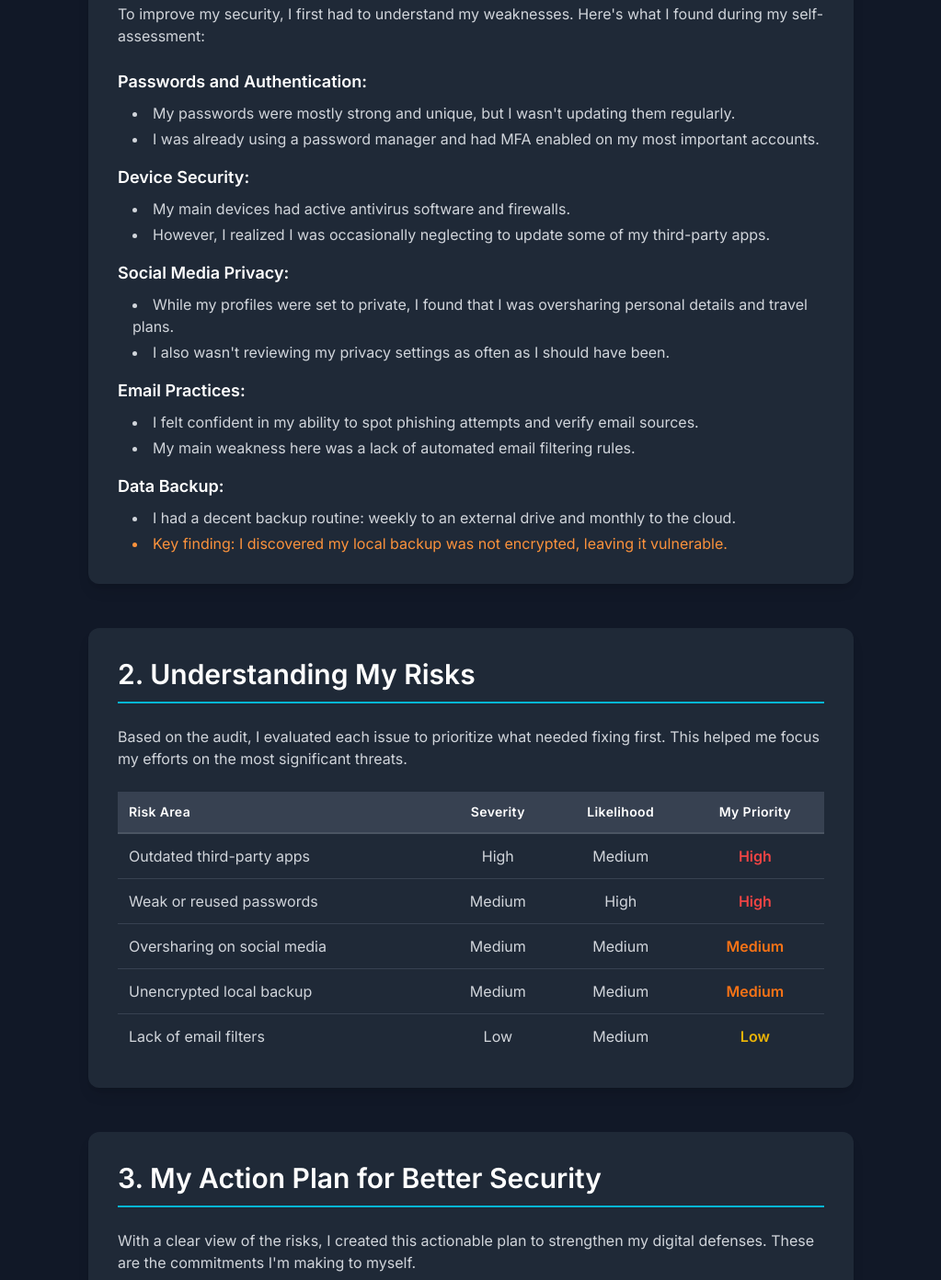
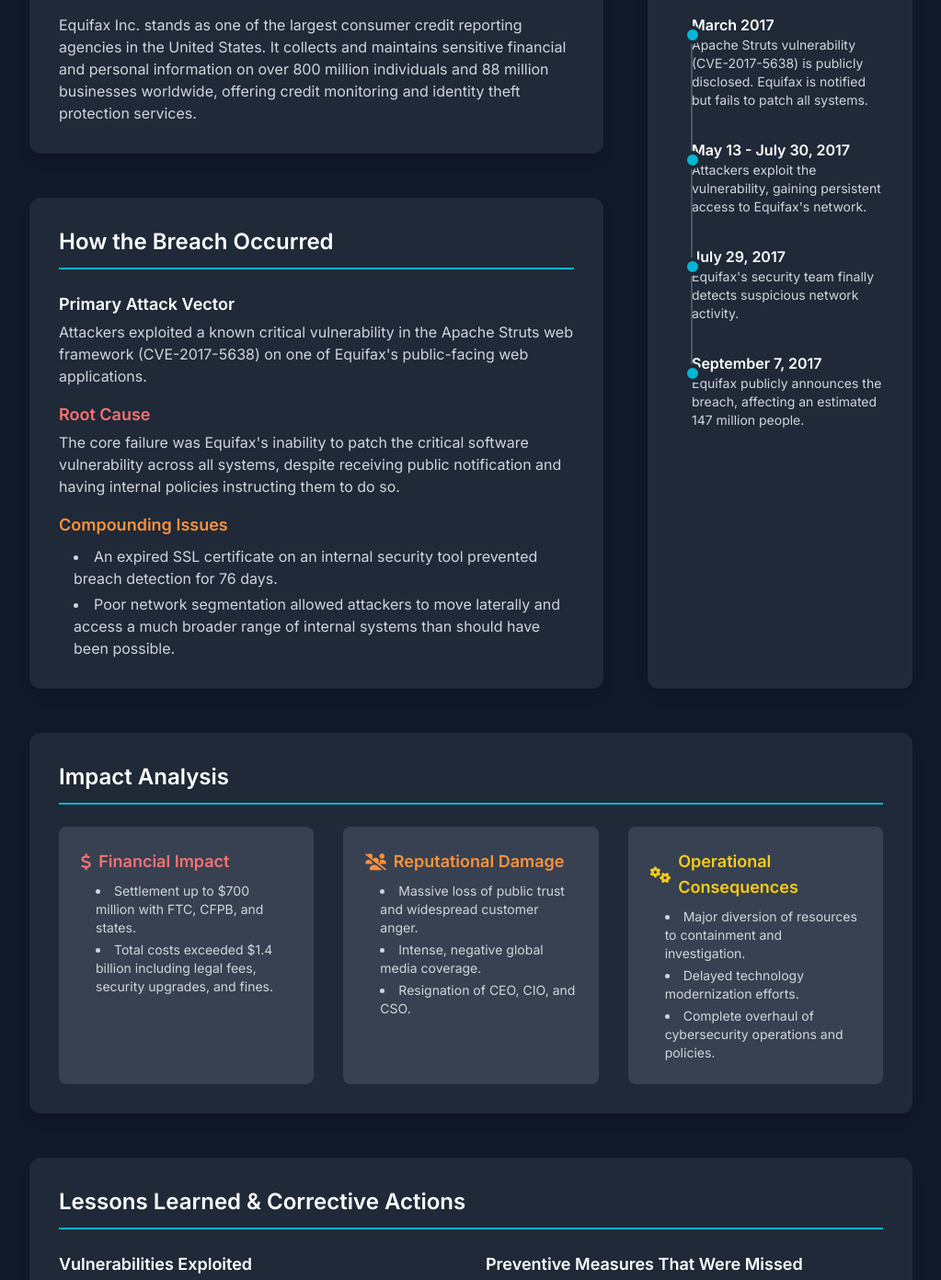
Before and after one commit to adewaleolalekan/cybersecurity, a plain HTML site: page cyber_hygiene/index.html in a window 1280 px wide. Shown: the part 307-1699 px from the top of the page at 92% size, without its empty margins (128-1151 px from the left). Drawn offline with nearby package versions, Linux system fonts and the light colour scheme.

Commit message:
Update index.html

```diff
--- a/cyber_hygiene/index.html
+++ b/cyber_hygiene/index.html
@@ -3,7 +3,7 @@
 <head>
     <meta charset="UTF-8">
     <meta name="viewport" content="width=device-width, initial-scale=1.0">
-    <title>My Personal Cyber Hygiene Audit</title>
+    <title>Case Study: Equifax Data Breach Analysis</title>
 
     <!-- Tailwind CSS for styling -->
     <script src="https://cdn.tailwindcss.com"></script>
@@ -13,189 +13,186 @@
     <link rel="preconnect" href="https://fonts.gstatic.com" crossorigin>
     <link href="https://fonts.googleapis.com/css2?family=Inter:wght@400;500;600;700&display=swap" rel="stylesheet">
 
+    <!-- Font Awesome for Icons -->
+    <link rel="stylesheet" href="https://cdnjs.cloudflare.com/ajax/libs/font-awesome/6.4.0/css/all.min.css">
+
     <!-- Custom Styles -->
     <style>
         body {
             font-family: 'Inter', sans-serif;
         }
-        /* Style for table headers */
-        th {
-            background-color: #374151; /* bg-gray-700 */
+        .timeline-item::before {
+            content: '';
+            position: absolute;
+            left: -1px;
+            top: 1rem;
+            bottom: -1rem;
+            width: 2px;
+            background-color: #4b5563; /* gray-600 */
         }
-        /* Style for priority cells */
-        .priority-high {
-            color: #ef4444; /* text-red-500 */
-            font-weight: 600;
+        .timeline-item:last-child::before {
+            display: none;
         }
-        .priority-medium {
-            color: #f97316; /* text-orange-500 */
-            font-weight: 600;
-        }
-        .priority-low {
-            color: #eab308; /* text-yellow-500 */
-            font-weight: 600;
+        .timeline-dot {
+            position: absolute;
+            left: -9px;
+            top: 0.8rem;
+            height: 20px;
+            width: 20px;
+            border-radius: 50%;
+            background-color: #06b6d4; /* cyan-500 */
+            border: 4px solid #1f2937; /* gray-800 */
         }
     </style>
 </head>
 <body class="bg-gray-900 text-gray-300 antialiased">
 
     <!-- Main Container -->
-    <div class="container mx-auto max-w-4xl px-4 sm:px-6 lg:px-8 py-12 sm:py-16">
+    <div class="container mx-auto max-w-5xl px-4 sm:px-6 lg:px-8 py-12 sm:py-16">
 
         <!-- Header -->
-        <header class="text-center mb-12">
-            <h1 class="text-4xl sm:text-5xl font-bold text-white tracking-tight">Strengthening My Digital Defenses</h1>
-            <p class="mt-4 text-lg text-cyan-400">A Personal Cyber Hygiene Audit and Action Plan</p>
+        <header class="text-center mb-16">
+            <h1 class="text-4xl sm:text-5xl font-bold text-white tracking-tight">Case Study: The Equifax Data Breach</h1>
+            <p class="mt-4 text-lg text-cyan-400">An Analysis of Failures and Key Takeaways</p>
         </header>
 
         <!-- Main Content Grid -->
         <main class="space-y-12">
 
-            <!-- Section 1: Audit Summary -->
+            <!-- Description & Timeline Section -->
+            <div class="grid grid-cols-1 lg:grid-cols-3 gap-12">
+                <!-- Left Column: Description & How it Happened -->
+                <div class="lg:col-span-2 space-y-12">
+                     <!-- Description -->
+                    <section class="bg-gray-800 p-6 sm:p-8 rounded-xl shadow-lg">
+                        <h2 class="text-2xl font-semibold text-white border-b-2 border-cyan-500 pb-3 mb-6">Organization Profile: Equifax Inc.</h2>
+                        <p>Equifax Inc. stands as one of the largest consumer credit reporting agencies in the United States. It collects and maintains sensitive financial and personal information on over 800 million individuals and 88 million businesses worldwide, offering credit monitoring and identity theft protection services.</p>
+                    </section>
+
+                    <!-- How the Breach Occurred -->
+                    <section class="bg-gray-800 p-6 sm:p-8 rounded-xl shadow-lg">
+                        <h2 class="text-2xl font-semibold text-white border-b-2 border-cyan-500 pb-3 mb-6">How the Breach Occurred</h2>
+                        <div class="space-y-4">
+                            <div>
+                                <h3 class="font-semibold text-lg text-white">Primary Attack Vector</h3>
+                                <p class="mt-1">Attackers exploited a known critical vulnerability in the Apache Struts web framework (CVE-2017-5638) on one of Equifax's public-facing web applications.</p>
+                            </div>
+                            <div>
+                                <h3 class="font-semibold text-lg text-red-400">Root Cause</h3>
+                                <p class="mt-1">The core failure was Equifax's inability to patch the critical software vulnerability across all systems, despite receiving public notification and having internal policies instructing them to do so.</p>
+                            </div>
+                            <div>
+                                <h3 class="font-semibold text-lg text-orange-400">Compounding Issues</h3>
+                                <ul class="list-disc list-inside mt-2 ml-4 space-y-1">
+                                    <li>An expired SSL certificate on an internal security tool prevented breach detection for 76 days.</li>
+                                    <li>Poor network segmentation allowed attackers to move laterally and access a much broader range of internal systems than should have been possible.</li>
+                                </ul>
+                            </div>
+                        </div>
+                    </section>
+                </div>
+
+                <!-- Right Column: Timeline -->
+                <aside class="bg-gray-800 p-6 sm:p-8 rounded-xl shadow-lg">
+                    <h2 class="text-2xl font-semibold text-white border-b-2 border-cyan-500 pb-3 mb-6">Breach Timeline</h2>
+                    <div class="relative pl-4">
+                        <div class="timeline-item relative pb-8">
+                            <div class="timeline-dot"></div>
+                            <h4 class="font-semibold text-white">March 2017</h4>
+                            <p class="text-sm">Apache Struts vulnerability (CVE-2017-5638) is publicly disclosed. Equifax is notified but fails to patch all systems.</p>
+                        </div>
+                        <div class="timeline-item relative pb-8">
+                            <div class="timeline-dot"></div>
+                            <h4 class="font-semibold text-white">May 13 - July 30, 2017</h4>
+                            <p class="text-sm">Attackers exploit the vulnerability, gaining persistent access to Equifax's network.</p>
+                        </div>
+                        <div class="timeline-item relative pb-8">
+                            <div class="timeline-dot"></div>
+                            <h4 class="font-semibold text-white">July 29, 2017</h4>
+                            <p class="text-sm">Equifax's security team finally detects suspicious network activity.</p>
+                        </div>
+                        <div class="timeline-item relative">
+                            <div class="timeline-dot"></div>
+                            <h4 class="font-semibold text-white">September 7, 2017</h4>
+                            <p class="text-sm">Equifax publicly announces the breach, affecting an estimated 147 million people.</p>
+                        </div>
+                    </div>
+                </aside>
+            </div>
+
+            <!-- Impact Analysis -->
             <section class="bg-gray-800 p-6 sm:p-8 rounded-xl shadow-lg">
-                <h2 class="text-2xl sm:text-3xl font-semibold text-white border-b-2 border-cyan-500 pb-3 mb-6">1. Where I Stood: My Initial Audit</h2>
-                <p class="mb-6">To improve my security, I first had to understand my weaknesses. Here's what I found during my self-assessment:</p>
-                <div class="space-y-4 text-gray-300">
-                    <div>
-                        <h3 class="font-semibold text-lg text-white">Passwords and Authentication:</h3>
-                        <ul class="list-disc list-inside mt-2 ml-4 space-y-1">
-                            <li>My passwords were mostly strong and unique, but I wasn't updating them regularly.</li>
-                            <li>I was already using a password manager and had MFA enabled on my most important accounts.</li>
+                <h2 class="text-2xl font-semibold text-white border-b-2 border-cyan-500 pb-3 mb-6">Impact Analysis</h2>
+                <div class="grid grid-cols-1 md:grid-cols-3 gap-8 mt-6">
+                    <div class="bg-gray-700 p-6 rounded-lg">
+                        <h3 class="font-semibold text-lg text-red-400 flex items-center"><i class="fas fa-dollar-sign mr-2"></i>Financial Impact</h3>
+                        <ul class="list-disc list-inside mt-2 ml-4 space-y-1 text-sm">
+                            <li>Settlement up to $700 million with FTC, CFPB, and states.</li>
+                            <li>Total costs exceeded $1.4 billion including legal fees, security upgrades, and fines.</li>
                         </ul>
                     </div>
-                    <div>
-                        <h3 class="font-semibold text-lg text-white">Device Security:</h3>
-                        <ul class="list-disc list-inside mt-2 ml-4 space-y-1">
-                            <li>My main devices had active antivirus software and firewalls.</li>
-                            <li>However, I realized I was occasionally neglecting to update some of my third-party apps.</li>
+                    <div class="bg-gray-700 p-6 rounded-lg">
+                        <h3 class="font-semibold text-lg text-orange-400 flex items-center"><i class="fas fa-users-slash mr-2"></i>Reputational Damage</h3>
+                        <ul class="list-disc list-inside mt-2 ml-4 space-y-1 text-sm">
+                            <li>Massive loss of public trust and widespread customer anger.</li>
+                            <li>Intense, negative global media coverage.</li>
+                            <li>Resignation of CEO, CIO, and CSO.</li>
                         </ul>
                     </div>
-                    <div>
-                        <h3 class="font-semibold text-lg text-white">Social Media Privacy:</h3>
-                        <ul class="list-disc list-inside mt-2 ml-4 space-y-1">
-                            <li>While my profiles were set to private, I found that I was oversharing personal details and travel plans.</li>
-                            <li>I also wasn't reviewing my privacy settings as often as I should have been.</li>
-                        </ul>
-                    </div>
-                    <div>
-                        <h3 class="font-semibold text-lg text-white">Email Practices:</h3>
-                        <ul class="list-disc list-inside mt-2 ml-4 space-y-1">
-                            <li>I felt confident in my ability to spot phishing attempts and verify email sources.</li>
-                            <li>My main weakness here was a lack of automated email filtering rules.</li>
-                        </ul>
-                    </div>
-                    <div>
-                        <h3 class="font-semibold text-lg text-white">Data Backup:</h3>
-                        <ul class="list-disc list-inside mt-2 ml-4 space-y-1">
-                            <li>I had a decent backup routine: weekly to an external drive and monthly to the cloud.</li>
-                            <li class="text-orange-400">Key finding: I discovered my local backup was not encrypted, leaving it vulnerable.</li>
+                    <div class="bg-gray-700 p-6 rounded-lg">
+                        <h3 class="font-semibold text-lg text-yellow-400 flex items-center"><i class="fas fa-cogs mr-2"></i>Operational Consequences</h3>
+                        <ul class="list-disc list-inside mt-2 ml-4 space-y-1 text-sm">
+                            <li>Major diversion of resources to containment and investigation.</li>
+                            <li>Delayed technology modernization efforts.</li>
+                            <li>Complete overhaul of cybersecurity operations and policies.</li>
                         </ul>
                     </div>
                 </div>
             </section>
 
-            <!-- Section 2: Risk Evaluation -->
+            <!-- Lessons Learned & Post-Breach Actions -->
             <section class="bg-gray-800 p-6 sm:p-8 rounded-xl shadow-lg">
-                <h2 class="text-2xl sm:text-3xl font-semibold text-white border-b-2 border-cyan-500 pb-3 mb-6">2. Understanding My Risks</h2>
-                <p class="mb-6">Based on the audit, I evaluated each issue to prioritize what needed fixing first. This helped me focus my efforts on the most significant threats.</p>
-                <div class="overflow-x-auto">
-                    <table class="w-full text-left border-collapse">
-                        <thead class="text-white">
-                            <tr>
-                                <th class="p-3 text-sm font-semibold tracking-wide border-b-2 border-gray-600">Risk Area</th>
-                                <th class="p-3 text-sm font-semibold tracking-wide border-b-2 border-gray-600 text-center">Severity</th>
-                                <th class="p-3 text-sm font-semibold tracking-wide border-b-2 border-gray-600 text-center">Likelihood</th>
-                                <th class="p-3 text-sm font-semibold tracking-wide border-b-2 border-gray-600 text-center">My Priority</th>
-                            </tr>
-                        </thead>
-                        <tbody class="divide-y divide-gray-700">
-                            <tr class="hover:bg-gray-700 transition-colors duration-200">
-                                <td class="p-3">Outdated third-party apps</td>
-                                <td class="p-3 text-center">High</td>
-                                <td class="p-3 text-center">Medium</td>
-                                <td class="p-3 text-center priority-high">High</td>
-                            </tr>
-                            <tr class="hover:bg-gray-700 transition-colors duration-200">
-                                <td class="p-3">Weak or reused passwords</td>
-                                <td class="p-3 text-center">Medium</td>
-                                <td class="p-3 text-center">High</td>
-                                <td class="p-3 text-center priority-high">High</td>
-                            </tr>
-                            <tr class="hover:bg-gray-700 transition-colors duration-200">
-                                <td class="p-3">Oversharing on social media</td>
-                                <td class="p-3 text-center">Medium</td>
-                                <td class="p-3 text-center">Medium</td>
-                                <td class="p-3 text-center priority-medium">Medium</td>
-                            </tr>
-                            <tr class="hover:bg-gray-700 transition-colors duration-200">
-                                <td class="p-3">Unencrypted local backup</td>
-                                <td class="p-3 text-center">Medium</td>
-                                <td class="p-3 text-center">Medium</td>
-                                <td class="p-3 text-center priority-medium">Medium</td>
-                            </tr>
-                            <tr class="hover:bg-gray-700 transition-colors duration-200">
-                                <td class="p-3">Lack of email filters</td>
-                                <td class="p-3 text-center">Low</td>
-                                <td class="p-3 text-center">Medium</td>
-                                <td class="p-3 text-center priority-low">Low</td>
-                            </tr>
-                        </tbody>
-                    </table>
-                </div>
-            </section>
-
-            <!-- Section 3: Improvement Plan -->
-            <section class="bg-gray-800 p-6 sm:p-8 rounded-xl shadow-lg">
-                <h2 class="text-2xl sm:text-3xl font-semibold text-white border-b-2 border-cyan-500 pb-3 mb-6">3. My Action Plan for Better Security</h2>
-                 <p class="mb-6">With a clear view of the risks, I created this actionable plan to strengthen my digital defenses. These are the commitments I'm making to myself.</p>
-                <div class="space-y-4">
+                <h2 class="text-2xl font-semibold text-white border-b-2 border-cyan-500 pb-3 mb-6">Lessons Learned & Corrective Actions</h2>
+                <div class="grid grid-cols-1 md:grid-cols-2 gap-8 mt-6">
                     <div>
-                        <h3 class="font-semibold text-lg text-white">Passwords and Authentication:</h3>
+                        <h3 class="font-semibold text-lg text-white">Vulnerabilities Exploited</h3>
                         <ul class="list-disc list-inside mt-2 ml-4 space-y-1">
-                            <li>I will rotate all my passwords every 6 months using my password manager.</li>
-                            <li>I will conduct an audit of my saved passwords to eliminate any duplicates.</li>
+                            <li>Unpatched software (Apache Struts).</li>
+                            <li>Lack of proper asset and vulnerability management.</li>
+                            <li>Insufficient monitoring due to expired security certificates.</li>
+                            <li>Poor network segmentation.</li>
                         </ul>
                     </div>
                     <div>
-                        <h3 class="font-semibold text-lg text-white">Device Security:</h3>
+                        <h3 class="font-semibold text-lg text-white">Preventive Measures That Were Missed</h3>
                         <ul class="list-disc list-inside mt-2 ml-4 space-y-1">
-                            <li>I will set monthly reminders to check and update all my third-party applications.</li>
-                            <li>I will enable automatic updates for applications wherever possible.</li>
-                        </ul>
-                    </div>
-                    <div>
-                        <h3 class="font-semibold text-lg text-white">Social Media Privacy:</h3>
-                        <ul class="list-disc list-inside mt-2 ml-4 space-y-1">
-                            <li>I will review and adjust my privacy settings on all platforms every quarter.</li>
-                            <li>I will stop sharing travel or other sensitive updates in real time.</li>
-                        </ul>
-                    </div>
-                    <div>
-                        <h3 class="font-semibold text-lg text-white">Email Practices:</h3>
-                        <ul class="list-disc list-inside mt-2 ml-4 space-y-1">
-                            <li>I will implement email filters to automatically flag emails from unknown domains.</li>
-                            <li>I will participate in a phishing simulation test quarterly to keep my skills sharp.</li>
-                        </ul>
-                    </div>
-                     <div>
-                        <h3 class="font-semibold text-lg text-white">Data Backup:</h3>
-                        <ul class="list-disc list-inside mt-2 ml-4 space-y-1">
-                            <li>I will encrypt my local backup drive using my OS's built-in encryption tools.</li>
-                            <li>I will create and follow a weekly backup checklist to ensure I don't miss it.</li>
+                            <li>Immediate and comprehensive patching.</li>
+                            <li>Regular inventory and security certificate audits.</li>
+                            <li>Implementation of proper network segmentation.</li>
+                            <li>Routine internal penetration testing.</li>
                         </ul>
                     </div>
                 </div>
             </section>
 
-            <!-- Section 4: Monitoring -->
-            <section class="bg-gray-800 p-6 sm:p-8 rounded-xl shadow-lg">
-                <h2 class="text-2xl sm:text-3xl font-semibold text-white border-b-2 border-cyan-500 pb-3 mb-6">4. Staying on Track: How I'll Monitor My Progress</h2>
-                <p class="mb-6">A plan is only useful if you stick to it. Here’s how I’ll hold myself accountable:</p>
-                <ul class="list-disc list-inside ml-4 space-y-2">
-                    <li>I will use a spreadsheet to log my password changes, software updates, and backup status.</li>
-                    <li>I have set calendar reminders for all my monthly and quarterly checks.</li>
-                    <li>I plan to re-evaluate my cyber hygiene every three months to assess my progress and adjust the action plan as needed.</li>
-                </ul>
+            <!-- ShieldGuard's Takeaway -->
+            <section class="bg-cyan-900/50 border border-cyan-700 p-6 sm:p-8 rounded-xl shadow-lg">
+                <h2 class="text-2xl font-semibold text-white border-b-2 border-cyan-500 pb-3 mb-6">Key Takeaways & Actionable Recommendations</h2>
+                <p class="mb-6">Analyzing the Equifax breach provides a clear roadmap for strengthening any organization's security posture. To avoid similar incidents, the following three areas must be prioritized:</p>
+                <div class="grid grid-cols-1 md:grid-cols-3 gap-6 mt-6">
+                    <div class="bg-gray-800 p-6 rounded-lg">
+                        <h3 class="font-semibold text-lg text-cyan-400 mb-2">1. Master Patch Management</h3>
+                        <p class="text-sm">Enforce immediate patching of critical vulnerabilities, maintain a complete asset inventory, and conduct routine vulnerability assessments to verify compliance.</p>
+                    </div>
+                    <div class="bg-gray-800 p-6 rounded-lg">
+                        <h3 class="font-semibold text-lg text-cyan-400 mb-2">2. Enhance Internal Defenses</h3>
+                        <p class="text-sm">Properly segment networks to contain attacks. Deploy advanced IDS/IPS and ensure all security monitoring tools are fully functional and up-to-date.</p>
+                    </div>
+                    <div class="bg-gray-800 p-6 rounded-lg">
+                        <h3 class="font-semibold text-lg text-cyan-400 mb-2">3. Fortify Data & Response</h3>
+                        <p class="text-sm">Encrypt sensitive data both at rest and in transit. Develop and regularly test a robust incident detection and response plan through tabletop exercises and simulations.</p>
+                    </div>
+                </div>
             </section>
 
         </main>
```
